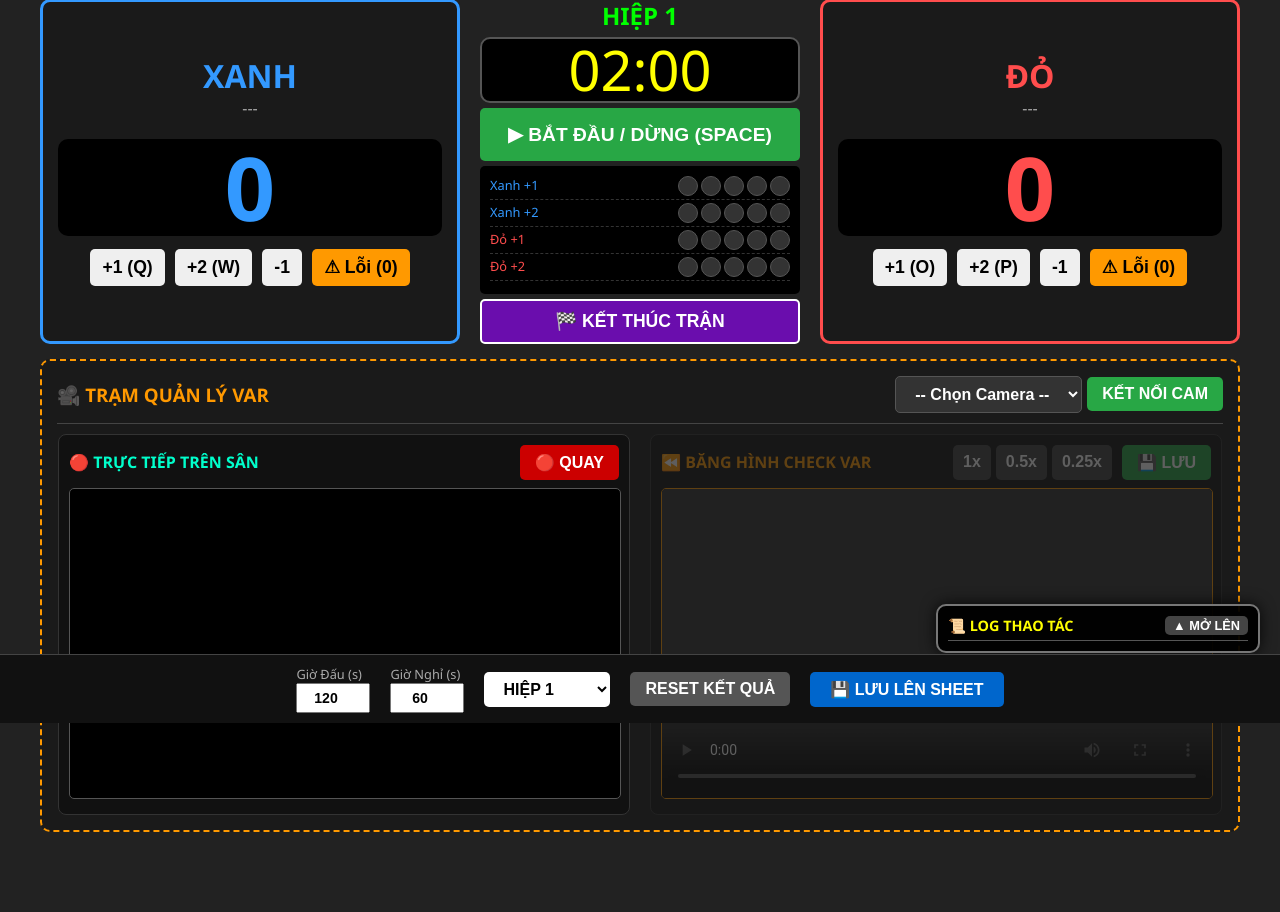
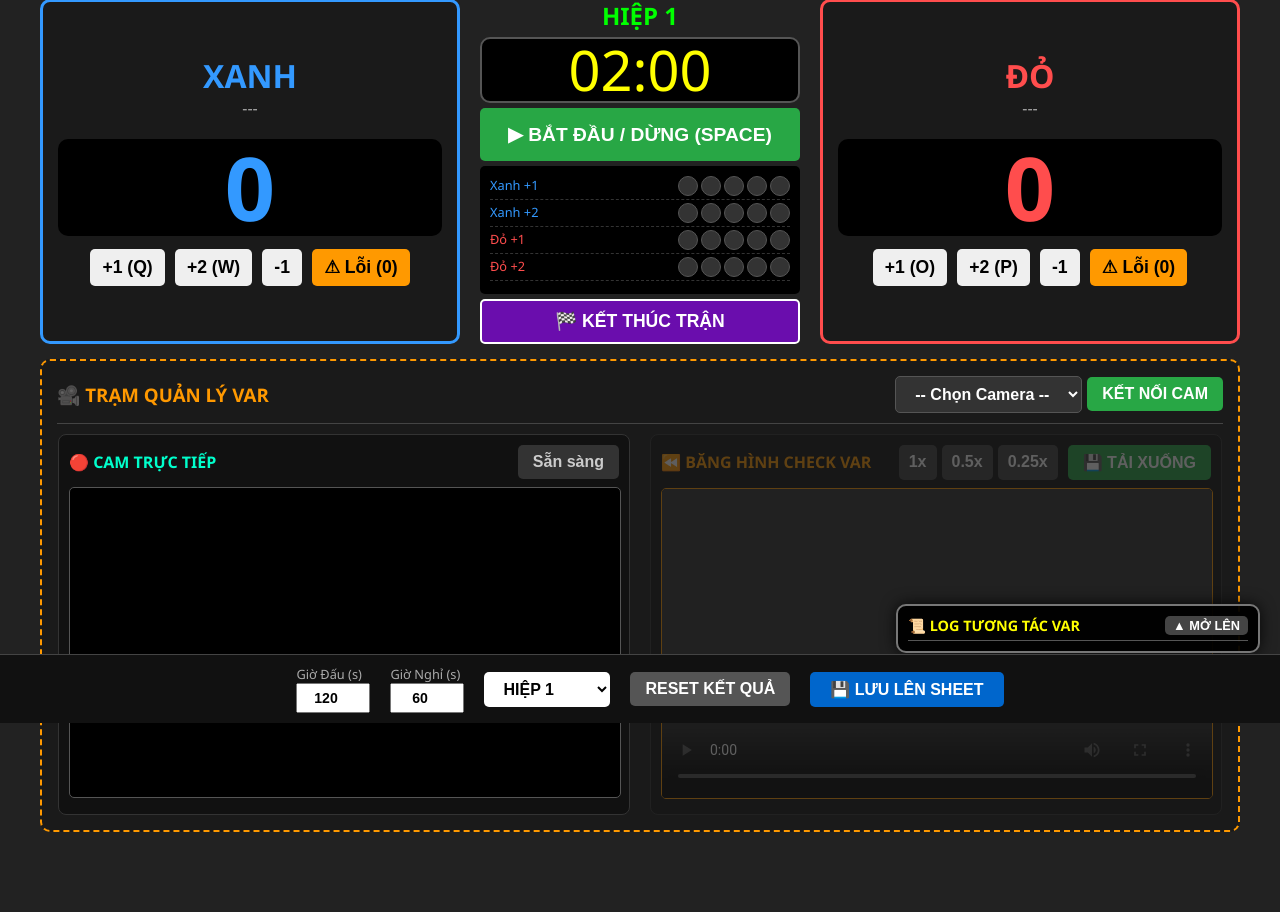
Before and after one commit to soidacungthanhcom/psychic-fishstick, a Flask app: template templates/admin.html in a window 1280 px wide. Shown: the part 77-989 px from the top of the page. Run offline with Flask 3, Linux system fonts and the light colour scheme; the template is opened without the code that fills it, so the values that code supplies are empty; some libraries are stand-ins or nearby versions.

Commit message:
Update admin.html

```diff
--- a/templates/admin.html
+++ b/templates/admin.html
@@ -2,13 +2,13 @@
 <html lang="vi">
 <head>
     <meta charset="UTF-8">
-    <title>ADMIN V5.8 - VAR ĐỒNG BỘ THÔNG MINH</title>
+    <title>ADMIN V5.9 - HỆ THỐNG VAR & LOG THỜI GIAN THỰC</title>
     <script src="/static/socket.io.js"></script>
     <style>
         body { font-family: 'Segoe UI', sans-serif; background: #222; color: #fff; margin: 0; padding: 10px; text-align: center; overflow-y: auto; padding-bottom: 80px; }
         .top-ctrl { display: flex; justify-content: space-between; background: #333; padding: 10px; margin-bottom: 10px; border-radius: 5px; align-items: center; }
 
-        /* BỐ CỤC ĐIỂM SỐ ĐÃ KÉO DÃN KHỚP MÀN HÌNH */
+        /* BỐ CỤC ĐIỂM SỐ */
         .scoreboard { display: flex; justify-content: center; gap: 20px; width: 100%; max-width: 1200px; margin: 0 auto 15px auto; }
         .team { flex: 1; max-width: 400px; background: #1a1a1a; border-radius: 10px; padding: 15px; display: flex; flex-direction: column; align-items: center; justify-content: center; border: 3px solid; }
         .team-blue { border-color: #3399ff; }
@@ -35,20 +35,31 @@
         select, button { padding: 8px 15px; font-size: 1em; cursor: pointer; font-weight: bold; border-radius: 5px; border: none; }
         .adj-btn { padding: 8px 12px; font-size: 1.1em; font-weight: bold; cursor: pointer; margin: 3px; border-radius: 5px;}
 
-        /* GIAO DIỆN VAR MỚI (NÚT BẤM NẰM TRÊN ĐẦU) */
+        /* GIAO DIỆN VAR MỚI */
         .var-container { max-width: 1200px; margin: 0 auto; background: #1a1a1a; border: 2px dashed #ff9900; border-radius: 10px; padding: 15px; box-sizing: border-box; }
         .var-header { display: flex; justify-content: space-between; align-items: center; border-bottom: 1px solid #444; padding-bottom: 10px; margin-bottom: 10px; }
         .var-content { display: flex; gap: 20px; flex-wrap: wrap; justify-content: center; }
-        .var-box { flex: 1; min-width: 400px; max-width: 550px; background: #111; padding: 10px; border-radius: 8px; border: 1px solid #333; }
+        .var-box { flex: 1; min-width: 400px; max-width: 550px; background: #111; padding: 10px; border-radius: 8px; border: 1px solid #333; transition: 0.3s; }
         video { width: 100%; aspect-ratio: 16/9; background: #000; border-radius: 5px; border: 1px solid #555; object-fit: cover; }
+
         .var-controls-top { display: flex; justify-content: space-between; align-items: center; margin-bottom: 8px; }
         .btn-group { display: flex; gap: 5px; margin: 0; }
 
-        /* HỘP LOG THU GỌN */
-        #logBox { position: fixed; bottom: 70px; right: 20px; width: 300px; background: rgba(0,0,0,0.95); border: 2px solid #777; border-radius: 10px; padding: 10px; z-index: 997; text-align: left; box-shadow: 0 0 15px rgba(0,0,0,0.8); }
-        #logContent { display: none; flex-direction: column; gap: 5px; font-size: 0.9em; height: 180px; overflow-y: auto; margin-top: 10px; padding-right: 5px; }
+        /* HIỆU ỨNG TRẠNG THÁI VAR */
+        .var-badge { display: flex; align-items: center; gap: 5px; background: #444; padding: 3px 10px; border-radius: 5px; font-size: 0.95em; border: 1px solid #666; }
+        .badge-rec { background: #330000; border-color: #ff4d4d; color: #ff4d4d; }
+        .badge-pause { background: #332200; border-color: #ffcc00; color: #ffcc00; }
+
+        @keyframes blink { 50% { opacity: 0.3; } }
+        .dot-blink { animation: blink 1s infinite; color: #ff4d4d; font-size: 1.2em;}
+
+        /* HỘP LOG CÓ THỂ TƯƠNG TÁC */
+        #logBox { position: fixed; bottom: 70px; right: 20px; width: 340px; background: rgba(0,0,0,0.95); border: 2px solid #777; border-radius: 10px; padding: 10px; z-index: 997; text-align: left; box-shadow: 0 0 15px rgba(0,0,0,0.8); }
+        #logContent { display: none; flex-direction: column; gap: 5px; font-size: 0.9em; height: 220px; overflow-y: auto; margin-top: 10px; padding-right: 5px; }
         #logContent::-webkit-scrollbar { width: 4px; }
         #logContent::-webkit-scrollbar-thumb { background: #555; border-radius: 10px; }
+        .log-time-link { color: #3399ff; text-decoration: underline; cursor: pointer; font-weight: bold; }
+        .log-time-link:hover { color: #00ffcc; }
     </style>
 </head>
 <body>
@@ -114,13 +125,21 @@
     </div>
 
     <div class="var-content">
-        <div class="var-box">
+        <div class="var-box" id="varLiveWrapper">
             <div class="var-controls-top">
-                <span style="color: #00ffcc; font-weight: bold;">🔴 TRỰC TIẾP TRÊN SÂN</span>
+                <div style="display: flex; align-items: center; gap: 10px;">
+                    <span style="color: #00ffcc; font-weight: bold;">🔴 CAM TRỰC TIẾP</span>
+
+                    <div id="varStatusBadge" class="var-badge" style="display: none;">
+                        <span id="varDot" class="dot-blink">●</span>
+                        <span id="varStatusText">ĐANG GHI</span>
+                        [<span id="varClock">00:00</span>]
+                    </div>
+                </div>
+
                 <div class="btn-group">
-                    <button id="btnVarRecord" onclick="toggleVarRecord()" style="background: #cc0000; color: white;">🔴 QUAY</button>
-                    <button id="btnVarPause" onclick="pauseVarRecord()" style="background: #ffcc00; color: black; display: none;">⏸️ DỪNG</button>
-                    <button id="btnVarStop" onclick="stopVarRecord()" style="background: #0066cc; color: white; display: none;">⏹️ CHỐT VIDEO</button>
+                    <button id="btnVarRecord" onclick="toggleVarRecord()" style="background: #333; color: #ccc;">Sẵn sàng</button>
+                    <button id="btnVarStop" onclick="stopVarRecord()" style="background: #0066cc; color: white; display: none;">⏹️ CHỐT VIDEO NÀY</button>
                 </div>
             </div>
             <video id="varLiveVideo" autoplay playsinline muted></video>
@@ -133,7 +152,7 @@
                     <button onclick="setVarSpeed(1.0)" style="background: #444; color: white; padding: 6px 10px;">1x</button>
                     <button onclick="setVarSpeed(0.5)" style="background: #444; color: white; padding: 6px 10px;">0.5x</button>
                     <button onclick="setVarSpeed(0.25)" style="background: #444; color: white; padding: 6px 10px;">0.25x</button>
-                    <button onclick="downloadVarVideo()" style="background: #28a745; color: white; margin-left: 5px;">💾 LƯU</button>
+                    <button onclick="downloadVarVideo()" style="background: #28a745; color: white; margin-left: 5px;">💾 TẢI XUỐNG</button>
                 </div>
             </div>
             <video id="varReplayVideo" controls style="border-color: #ff9900;"></video>
@@ -143,7 +162,7 @@
 
 <div id="logBox">
     <div style="display: flex; justify-content: space-between; align-items: center; border-bottom: 1px solid #555; padding-bottom: 5px;">
-        <div style="color: yellow; font-weight: bold; font-size: 0.9em;">📜 LOG THAO TÁC</div>
+        <div style="color: yellow; font-weight: bold; font-size: 0.9em;">📜 LOG TƯƠNG TÁC VAR</div>
         <button onclick="toggleLogBox()" id="btnToggleLog" style="background: #444; color: white; padding: 2px 8px; font-size: 0.8em;">▲ MỞ LÊN</button>
     </div>
     <div id="logContent"></div>
@@ -167,6 +186,10 @@
     var isLightMode = false;
     var timeRemaining = 120, timerInterval = null;
     var matchList = [];
+
+    // Biến cho đồng hồ VAR
+    let varSeconds = 0;
+    let varTimerInt = null;
 
     function loadMatches() {
         let btn = document.querySelector("button[onclick='loadMatches()']");
@@ -209,25 +232,18 @@
         updateTimerDisplay(); syncInfo();
     }
 
-    // --- NÂNG CẤP TÍNH NĂNG ĐỒNG BỘ AUTO-SYNC VAR VỚI ĐỒNG HỒ ---
+    // ĐỒNG BỘ NÚT START/STOP VỚI VAR
     function toggleTimer() {
         if(timerInterval) {
             stopTimer();
-            // Dừng đồng hồ => Tự động Tạm dừng VAR (nếu đang quay)
-            if(varMediaRecorder && varMediaRecorder.state === 'recording') {
-                pauseVarRecord();
-            }
+            if(varMediaRecorder && varMediaRecorder.state === 'recording') pauseVarRecord();
         } else {
             timerInterval=setInterval(()=>{timeRemaining--; updateTimerDisplay(); if(timeRemaining<=0) stopTimer();},1000);
 
-            // Bắt đầu đồng hồ => Tự động Quay / Tiếp tục VAR (nếu đã bật camera)
             let liveVideo = document.getElementById('varLiveVideo');
             if(liveVideo && liveVideo.srcObject) {
-                if(!varMediaRecorder || varMediaRecorder.state === 'inactive') {
-                    toggleVarRecord(); // Quay trận mới
-                } else if (varMediaRecorder.state === 'paused') {
-                    pauseVarRecord(); // Resume tiếp tục quay
-                }
+                if(!varMediaRecorder || varMediaRecorder.state === 'inactive') toggleVarRecord();
+                else if (varMediaRecorder.state === 'paused') pauseVarRecord(); // Function này sẽ đóng vai trò Resume
             }
         }
     }
@@ -241,18 +257,51 @@
         else { content.style.display = 'none'; btn.innerText = '▲ MỞ LÊN'; }
     }
 
-    function addLogEntry(msg, type) {
+    // --- HÀM TẠO LOG KÉP (TRẬN + VAR) ---
+    function addLogEntry(msg, type, vidTimeSec) {
         let logDiv = document.getElementById('logContent'); if(!logDiv) return;
         let color = (type === 'score') ? '#00ffcc' : '#aaaaaa'; let fontWeight = (type === 'score') ? 'bold' : 'normal';
         let border = (type === 'score') ? 'border-bottom: 1px dashed #555; padding-bottom: 5px; margin-bottom: 5px;' : '';
-        logDiv.innerHTML = `<div style="color: ${color}; font-weight: ${fontWeight}; ${border}">${msg}</div>` + logDiv.innerHTML;
+
+        let matchTime = document.getElementById('timer').innerText;
+
+        // Tạo liên kết Click-to-Jump nếu đang có thời gian VAR
+        let timePrefix = "";
+        if (vidTimeSec !== null && vidTimeSec >= 0) {
+            let vm = Math.floor(vidTimeSec/60).toString().padStart(2,'0');
+            let vs = (vidTimeSec%60).toString().padStart(2,'0');
+            timePrefix = `[<span class="log-time-link" onclick="jumpToVarTime(${vidTimeSec})" title="Bấm để tua Video VAR đến ${vm}:${vs}">Trận: ${matchTime} | VAR: ${vm}:${vs}</span>]`;
+        } else {
+            timePrefix = `[Trận: ${matchTime}]`;
+        }
+
+        logDiv.innerHTML = `<div style="color: ${color}; font-weight: ${fontWeight}; ${border}">${timePrefix} ${msg}</div>` + logDiv.innerHTML;
         if (logDiv.children.length > 100) logDiv.removeChild(logDiv.lastChild);
+    }
+
+    // HÀM TUA VIDEO VAR TỰ ĐỘNG
+    function jumpToVarTime(sec) {
+        let replayBox = document.getElementById('varReplayWrapper');
+        let replayVid = document.getElementById('varReplayVideo');
+
+        if (replayBox.style.opacity === "1" && replayVid.src) {
+            replayVid.currentTime = sec;
+            replayVid.play();
+            // Highlight khung video để dễ nhìn
+            replayBox.style.border = "2px solid #00ffcc";
+            setTimeout(() => replayBox.style.border = "none", 1000);
+        } else {
+            alert("⚠️ Hãy ấn CHỐT VIDEO NÀY trước khi muốn xem lại băng hình tình huống!");
+        }
     }
 
     socket.on('server_send_vote', function(d) {
         let sideCode = d.side === 'blue' ? 'b' : 'r'; let lightId = `ad_l_${sideCode}${d.points}_${d.judge_id}`; let light = document.getElementById(lightId);
         if(light) { light.classList.add(d.side === 'blue' ? 'on-blue' : 'on-red'); setTimeout(() => light.classList.remove(d.side === 'blue' ? 'on-blue' : 'on-red'), 700); }
-        addLogEntry(`[${document.getElementById('timer').innerText}] GĐ ${d.judge_id} bấm ${d.points == 1 ? "Tay" : "Chân"} ${d.side === 'blue' ? "Xanh" : "Đỏ"}`, 'raw');
+
+        let currentVarSec = (varMediaRecorder && varMediaRecorder.state === 'recording') ? varSeconds : null;
+        addLogEntry(`GĐ ${d.judge_id} bấm ${d.points == 1 ? "Tay" : "Chân"} ${d.side === 'blue' ? "Xanh" : "Đỏ"}`, 'raw', currentVarSec);
+
         handleConsensus(d);
     });
 
@@ -265,20 +314,26 @@
         let valid = voteBuffer.filter(v => v.side === d.side && v.points === d.points); let judges = [...new Set(valid.map(v => v.judge_id))];
         if(judges.length >= 3) {
             updateScore(d.side, d.points);
-            addLogEntry(`⭐ [${document.getElementById('timer').innerText}] ${d.side === 'blue' ? "XANH" : "ĐỎ"} CỘNG ${d.points} ĐIỂM (GĐ: ${judges.join(', ')})`, 'score');
+            let currentVarSec = (varMediaRecorder && varMediaRecorder.state === 'recording') ? varSeconds : null;
+            addLogEntry(`⭐ ${d.side === 'blue' ? "XANH" : "ĐỎ"} CỘNG ${d.points} ĐIỂM (GĐ: ${judges.join(', ')})`, 'score', currentVarSec);
             voteBuffer = voteBuffer.filter(v => !(v.side === d.side && v.points === d.points));
         }
     }
 
     function updateScore(s,v) { scores[s]+=v; document.getElementById(s==='blue'?'scoreBlue':'scoreRed').innerText=scores[s]; socket.emit('admin_update',{type:'score', blue:scores.blue, red:scores.red}); }
-    function manualAdjust(s,v) { updateScore(s,v); addLogEntry(`⚙️ [${document.getElementById('timer').innerText}] Admin chỉnh tay: ${v > 0 ? '+'+v : v} điểm cho ${s === 'blue' ? "XANH" : "ĐỎ"}`, 'score'); }
+    function manualAdjust(s,v) {
+        updateScore(s,v);
+        let currentVarSec = (varMediaRecorder && varMediaRecorder.state === 'recording') ? varSeconds : null;
+        addLogEntry(`⚙️ Admin chỉnh tay: ${v > 0 ? '+'+v : v} điểm cho ${s === 'blue' ? "XANH" : "ĐỎ"}`, 'score', currentVarSec);
+    }
 
     function addWarning(side) {
         warnings[side]++;
         if (warnings[side] >= 3) {
             updateScore(side, -2); warnings[side] = 0;
             alert(`[HỆ THỐNG] VĐV ${side === 'blue' ? 'XANH' : 'ĐỎ'} đã vi phạm 3 lần. TỰ ĐỘNG TRỪ 2 ĐIỂM!`);
-            addLogEntry(`❌ [${document.getElementById('timer').innerText}] ${side === 'blue' ? "XANH" : "ĐỎ"} LỖI 3 LẦN (-2 ĐIỂM)`, 'score');
+            let currentVarSec = (varMediaRecorder && varMediaRecorder.state === 'recording') ? varSeconds : null;
+            addLogEntry(`❌ ${side === 'blue' ? "XANH" : "ĐỎ"} LỖI 3 LẦN (-2 ĐIỂM)`, 'score', currentVarSec);
         }
         document.getElementById('warnBtn_' + side).innerText = `⚠ Lỗi (${warnings[side]})`;
         socket.emit('admin_update', {type: 'warning', blueWarn: warnings.blue, redWarn: warnings.red});
@@ -332,18 +387,29 @@
             if (currentStream) currentStream.getTracks().forEach(t => t.stop());
             currentStream = await navigator.mediaDevices.getUserMedia(constraints);
             document.getElementById('varLiveVideo').srcObject = currentStream;
+
+            document.getElementById('btnVarRecord').innerText = "CHỜ BẮT ĐẦU TRẬN...";
+            document.getElementById('btnVarRecord').style.color = "white";
             fetchCameras();
         } catch (err) {
             alert("Lỗi truy cập Camera. Hãy chắc chắn bạn đã cho phép trên trình duyệt!");
         }
     }
 
+    // Hàm đếm giây cho VAR
+    function startVarClock() {
+        if(varTimerInt) clearInterval(varTimerInt);
+        varTimerInt = setInterval(() => {
+            varSeconds++;
+            let m = Math.floor(varSeconds/60).toString().padStart(2,'0');
+            let s = (varSeconds%60).toString().padStart(2,'0');
+            document.getElementById('varClock').innerText = `${m}:${s}`;
+        }, 1000);
+    }
+
     function toggleVarRecord() {
         let liveVideo = document.getElementById('varLiveVideo');
-        if(!liveVideo.srcObject) {
-            alert("Vui lòng bấm 'KẾT NỐI CAM' trước khi ghi hình!");
-            return;
-        }
+        if(!liveVideo.srcObject) return; // Nếu chưa kết nối cam thì bỏ qua, không báo lỗi làm phiền Thư ký
 
         if(!varMediaRecorder || varMediaRecorder.state === 'inactive') {
             varRecordedChunks = [];
@@ -357,13 +423,26 @@
                 let replayWrapper = document.getElementById('varReplayWrapper');
                 replayWrapper.style.opacity = "1";
                 replayWrapper.style.pointerEvents = "auto";
+
+                // Reset đồng hồ
+                clearInterval(varTimerInt);
+                varSeconds = 0;
+                document.getElementById('varClock').innerText = "00:00";
             };
 
             varMediaRecorder.start();
-            document.getElementById('btnVarRecord').innerText = "🔴 ĐANG GHI";
-            document.getElementById('btnVarRecord').style.background = "#8b0000";
-            document.getElementById('btnVarPause').style.display = 'inline-block';
-            document.getElementById('btnVarStop').style.display = 'inline-block';
+            startVarClock();
+
+            // Cập nhật giao diện Huy hiệu
+            let badge = document.getElementById('varStatusBadge');
+            badge.style.display = "flex";
+            badge.className = "var-badge badge-rec";
+            document.getElementById('varDot').className = "dot-blink";
+            document.getElementById('varStatusText').innerText = "ĐANG GHI HÌNH";
+
+            // Cập nhật Nút
+            document.getElementById('btnVarRecord').style.display = "none";
+            document.getElementById('btnVarStop').style.display = "inline-block";
 
             document.getElementById('varReplayWrapper').style.opacity = "0.3";
             document.getElementById('varReplayWrapper').style.pointerEvents = "none";
@@ -371,26 +450,35 @@
     }
 
     function pauseVarRecord() {
+        // Hàm này xử lý cả Pause và Resume
         if(varMediaRecorder && varMediaRecorder.state === 'recording') {
             varMediaRecorder.pause();
-            document.getElementById('btnVarPause').innerText = "▶️ TIẾP TỤC";
-            document.getElementById('btnVarPause').style.background = "#28a745";
-            document.getElementById('btnVarRecord').innerText = "⏸️ TẠM DỪNG";
+            clearInterval(varTimerInt);
+
+            let badge = document.getElementById('varStatusBadge');
+            badge.className = "var-badge badge-pause";
+            document.getElementById('varDot').className = "";
+            document.getElementById('varStatusText').innerText = "ĐÃ TẠM DỪNG";
+
         } else if (varMediaRecorder && varMediaRecorder.state === 'paused') {
             varMediaRecorder.resume();
-            document.getElementById('btnVarPause').innerText = "⏸️ TẠM DỪNG";
-            document.getElementById('btnVarPause').style.background = "#ffcc00";
-            document.getElementById('btnVarRecord').innerText = "🔴 ĐANG GHI";
+            startVarClock();
+
+            let badge = document.getElementById('varStatusBadge');
+            badge.className = "var-badge badge-rec";
+            document.getElementById('varDot').className = "dot-blink";
+            document.getElementById('varStatusText').innerText = "ĐANG GHI HÌNH";
         }
     }
 
     function stopVarRecord() {
         if(varMediaRecorder && (varMediaRecorder.state === 'recording' || varMediaRecorder.state === 'paused')) {
             varMediaRecorder.stop();
-            document.getElementById('btnVarRecord').innerText = "🔴 QUAY LẠI TỪ ĐẦU";
-            document.getElementById('btnVarRecord').style.background = "#cc0000";
-            document.getElementById('btnVarPause').style.display = 'none';
-            document.getElementById('btnVarStop').style.display = 'none';
+
+            document.getElementById('varStatusBadge').style.display = "none";
+            document.getElementById('btnVarRecord').style.display = "inline-block";
+            document.getElementById('btnVarRecord').innerText = "ĐÃ CHỐT! (Đợi trận mới)";
+            document.getElementById('btnVarStop').style.display = "none";
         }
     }
 
```
